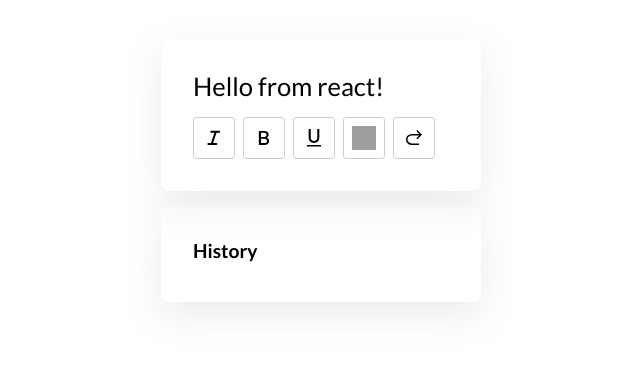
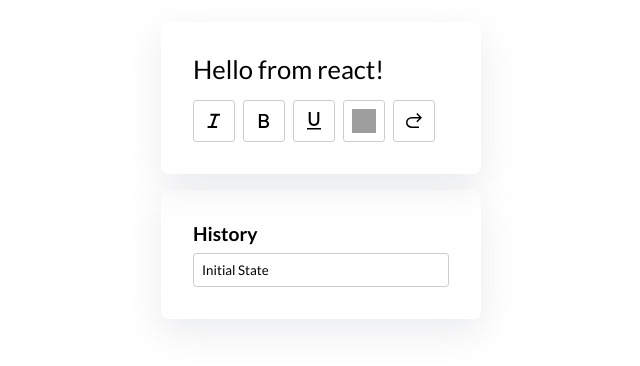
Before and after one commit to mustafamilyas/command-pattern-undo-redo, a React (Create React App) app: page / in a window 1280 px wide. Shown: the part 230-596 px from the top of the page, without its empty margins (319-959 px from the left). Built offline with nearby package versions, Linux system fonts and the light colour scheme; grey boxes are pictures that could not be loaded.

Commit message:
add initial button

```diff
--- a/src/App.tsx
+++ b/src/App.tsx
@@ -140,6 +140,9 @@ export default function App() {
       <div className={appStyles.history}>
         <h2 className={appStyles.historyHeader}>History</h2>
         <ol className={appStyles.historyContent}>
+          <li className={appStyles.historyItem}>
+            <button>Initial State</button>
+          </li>
           {histories.map((history, index) => (
             <li
               className={`${appStyles.historyItem} ${
```
